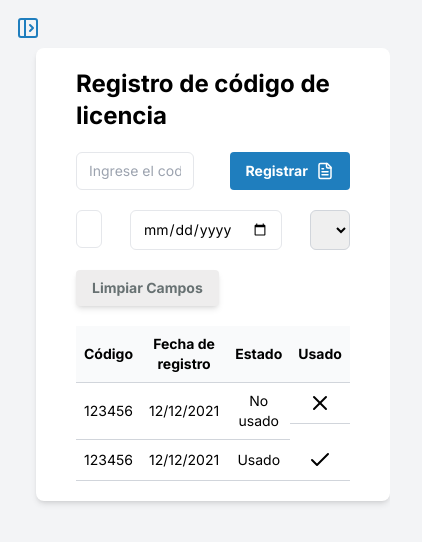
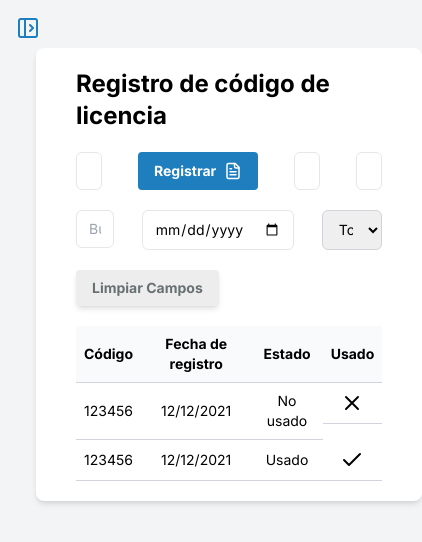
Before and after one commit to AndreeBermudez/prototipo-fronted, a React (Vite) app: page /admin/registro in a window 390 px wide. Shown: the top 542 px of the page, 422 px wide, since content can reach past the window. Built offline with nearby package versions, Linux system fonts and the light colour scheme.

Commit message:
Cambios del sidebar

```diff
--- a/src/components/Sidebar.jsx
+++ b/src/components/Sidebar.jsx
@@ -1,5 +1,5 @@
-import  { useState } from 'react';
-import { CircleCheckBig, FilePlus2, LayoutDashboard, LogOut, Menu, PanelLeftOpen, PanelRightOpen } from 'lucide-react';
+import  { useEffect, useState } from 'react';
+import { CircleCheckBig, FilePlus2, LayoutDashboard, LogOut, PanelLeftOpen, PanelRightOpen } from 'lucide-react';
 import logoMunicipalidad from '../assets/logo-municipalidad.svg';
 import { ButtonSidebar } from './sidebar/ButtonSidebar';
 import { Link } from 'react-router-dom';
@@ -7,6 +7,22 @@ import { Link } from 'react-router-dom';
 export const Sidebar = () => {
     const [isCollapsed, setIsCollapsed] = useState(false);
     const [isMobileMenuOpen, setIsMobileMenuOpen] = useState(false);
+    const [isMobile, setIsMobile] = useState(false);
+
+
+    useEffect(() => {
+        const mediaQuery = window.matchMedia('(max-width: 768px)');
+        const handleResize = (e) => {
+            setIsMobile(e.matches);
+            if (!e.matches) {
+                setIsMobileMenuOpen(false);
+            }
+        };
+        setIsMobile(mediaQuery.matches);
+        mediaQuery.addEventListener('change', handleResize);
+        return () => mediaQuery.removeEventListener('change', handleResize);
+    }, []);
+
     const toggleSidebar = () => {
         setIsCollapsed(!isCollapsed);
     };
@@ -15,13 +31,14 @@ export const Sidebar = () => {
     }
     return (
         <>
+            {/* SI ESTA EL SIDEBAR ABIERTO PARA MOVIL Y LA PANTALLA SUPERA LOS 768PX TIENE QUE DESACTIVARSE EL MOBILE Y ACTIVAR EL SIDEBAR DESKTOP*/}
             <button className={`md:hidden fixed top-4 z-50 text-[#1f7ebe] transition-all duration-200 ease-in-out ${isMobileMenuOpen ? 'left-60 bg-white rounded-md p-1' : 'left-4'}`}
                     onClick={() => setIsMobileMenuOpen(!isMobileMenuOpen)}>
                 {isMobileMenuOpen ? <PanelRightOpen /> : <PanelLeftOpen />}
             </button>
             <div className={`
               realtive md:flex md:flex-col justify-between h-screen bg-white transition-all duration-300 ease-in-out
-              ${isMobileMenuOpen ? 'z-40 fixed top-0 left-0 w-56' : 'hidden'}
+              ${(isMobileMenuOpen && isMobile ) ? 'z-40 fixed top-0 left-0 w-56' : 'hidden'}
               ${isCollapsed ? 'lg:w-20' : 'lg:w-56'}`}>
                 <div className={`fixed top-4 transition-all duration-300 ease-in-out ${isCollapsed ? 'left-20' : 'left-56'}`}>
                     <button className='hidden lg:block p-1 text-blue-600 rounded' onClick={toggleSidebar}>
--- a/src/private/RegistrarCodigo/RegistrarCodigo.jsx
+++ b/src/private/RegistrarCodigo/RegistrarCodigo.jsx
@@ -34,6 +34,15 @@ export const RegistrarCodigo = () => {
 					disabled={!code}>
 					Registrar <FileText size={18} />
 				</Button>
+				<InputField
+					name='pago'
+					placeholder='Ingrese el codigo de pago'
+				/>
+				<InputField
+					name='correo'
+					type='email'
+					placeholder='Ingrese el correo electrónico'
+				/>
 			</div>
 			<div className='flex justify-evenly text-sm gap-7'>
 				<InputField name='b-codigo' placeholder='Buscar por código' />
@@ -52,6 +61,7 @@ export const RegistrarCodigo = () => {
 					Limpiar Campos
 				</Button>
 			</div>
+				<div className='w-full'>
 					<table className='w-full border border-none text-sm'>
 						<thead className='bg-[#F9FAFB]'>
 							<tr className='font-semibold'>
@@ -86,6 +96,7 @@ export const RegistrarCodigo = () => {
 							</tr>
 						</tbody>
 					</table>
+				</div>
 			{/* Para abrir la modal */}
 			{isModalOpen && (
 				<div className='fixed inset-0 flex items-center justify-center bg-black/50'>
```
Lines whose indentation alone changed are shown as unchanged.
